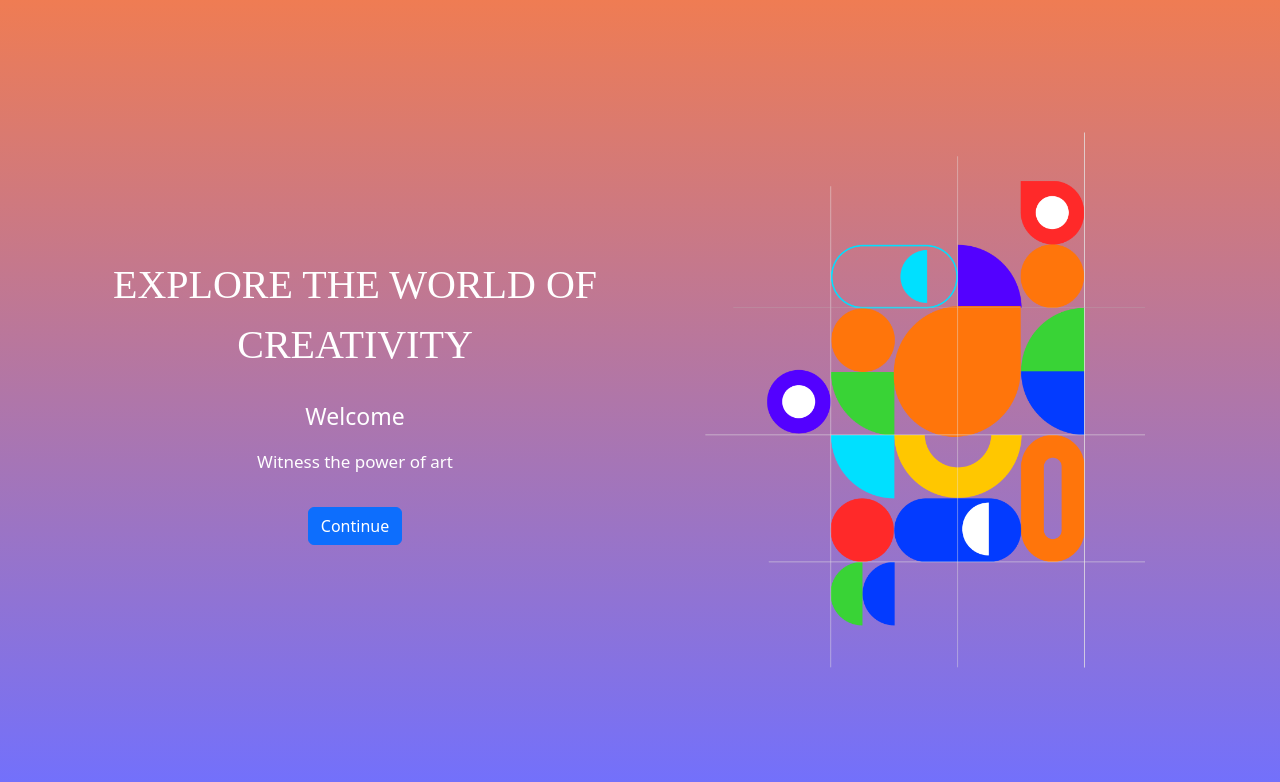
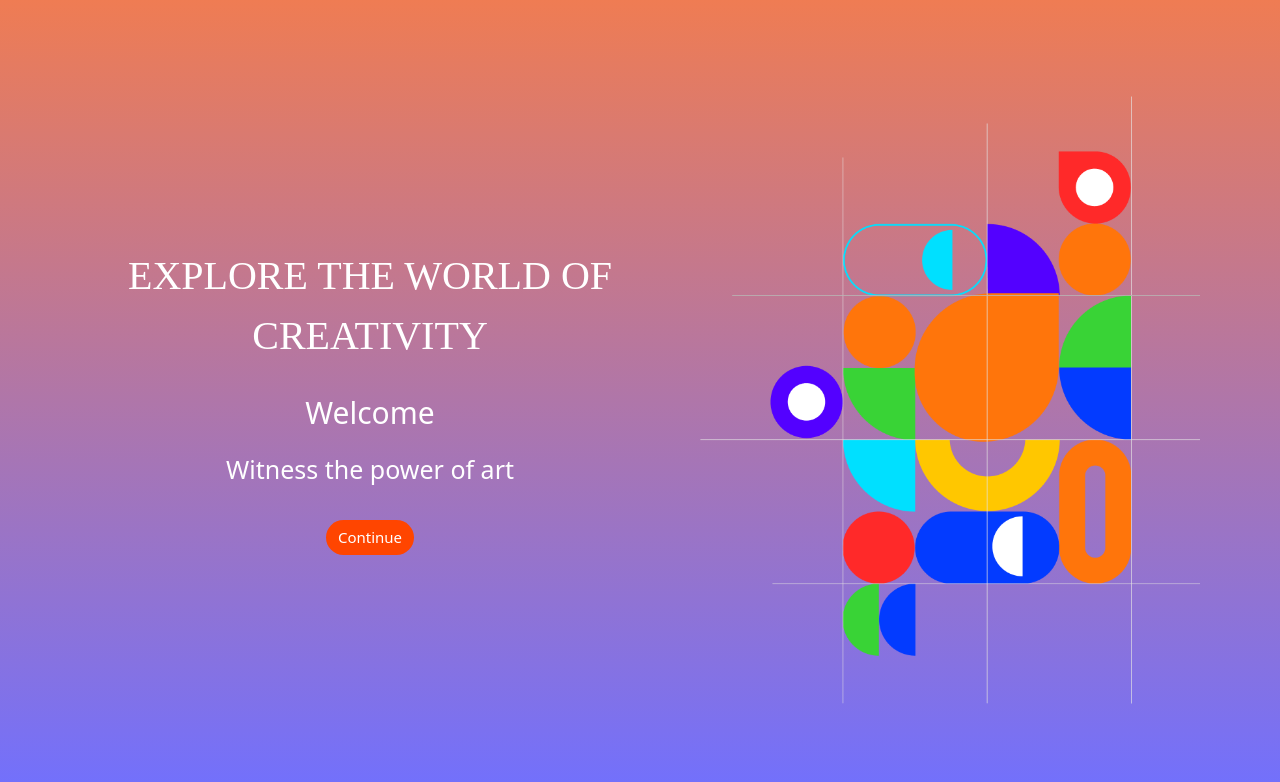
Before and after one commit to Vikasgupta05/ArtStream, a React (Create React App) app: page /SignUp in a window 1280 px wide. Shown: the top 782 px of the page. Built offline with nearby package versions, Linux system fonts and the light colour scheme; a web font is replaced by a local one.

Commit message:
Updated login-feature-page: added new pages

```diff
--- a/src/FrontPage.js
+++ b/src/FrontPage.js
@@ -4,13 +4,8 @@ import "./Frontpage.css";
 
 export default function FrontPage() {
   return (
-    <div className="mainDiv d-flex align-items-center justify-content-center vh-100">
-
-      <div className="container">
-        <div className="row d-flex align-items-center justify-content-center">
-
-          {/* Left Column: Text Content */}
-          <div className="col-12 col-md-6 text-center p-4 order-2 order-md-1">
+      <div className="mainDiv d-flex justify-content-center align-items-center ps-3 ps-md-4 ps-lg-4">
+        <div className="leftDiv">
           <div className="topDiv">EXPLORE THE WORLD OF CREATIVITY</div>
 
           <div className="mt-4">
@@ -21,11 +16,8 @@ export default function FrontPage() {
           <Button className="contBtn mt-3">Continue</Button>
         </div>
 
-          {/* Right Column: Image */}
-          <div className="col-12 col-md-6 d-flex justify-content-center order-1 order-md-2 mb-4 mb-md-0">
-            <img src={pattern} className="img-fluid imageDimension" alt="Pattern" />
-          </div>
-        </div>
+        <div className="rightDiv col-6">
+          <img src={pattern} className="imageDimension img-fluid" alt="Pattern" />
         </div>
       </div>
   );
--- a/src/Frontpage.css
+++ b/src/Frontpage.css
@@ -1,11 +1,21 @@
 .mainDiv {
+  height: 100vh;
     background: linear-gradient(to bottom, rgb(239, 124, 83), rgb(112, 112, 255));
     color: white;
   }
 
 .topDiv {
   font-family: "Inknut Antiqua", serif;
-  font-size: 40px;
+   font-size: 25px;
+}
+
+.leftDiv{
+  width : 50%;
+  padding-left: 4rem;
+}
+
+.rightDiv{
+  padding-right: 2rem;
 }
 
 .para1 {
@@ -17,9 +27,54 @@
 }
 
 .imageDimension {
-  padding: 2rem;
-  max-width: 600px;
-  max-height: 600px;
+  width: 100%;
+  height: auto;
+  max-width: 500px;
+  object-fit: cover;
+}
+
+.contBtn{
+  background-color: orangered;
+  border : none;
+  border-radius: 20px;
+  width: fit-content;
+  font-size: 15px;
+}
+
+.contBtn:hover{
+  background-color: orangered;
+  border : none;
+  color : white;
+  font-size: 15.5px;
+  width:fit-content;
+}
+
+@media (min-width: 768px) and (max-width : 991px) {
+  .topDiv {
+    font-size: 35px;
+  }
+
+  .para1{
+    font-size: 25px;
+  }
+
+  .para2 {
+    font-size: 20px;
+  }
+}
+
+@media (min-width: 992px) {
+  .topDiv {
+    font-size: 40px;
+  }
+
+  .para1{
+    font-size: 30px;
+  }
+
+  .para2 {
+    font-size: 25px;
+  }
 }
 
 @media (min-width: 401px) and (max-width: 600px) {
@@ -28,11 +83,22 @@
     width: 100%;
     background: linear-gradient(to bottom, rgb(234, 108, 63), blue);
     color: white;
+    display: flex;
+    flex-direction: column;
+    justify-content: center;
+    align-items: center;
   }
 
   .leftDiv {
-    padding: 8rem 3rem;
+    width: 100%; /* Full width */
+    padding: 0 2rem; /* Add horizontal padding */
+    text-align: center; /* Center text inside */
+    display: flex;
+    flex-direction: column; /* Arrange child elements vertically */
+    justify-content: center; /* Center vertically */
+    align-items: center;
   }
+
   .imageDimension {
     display: none;
   }
@@ -45,6 +111,7 @@
   .para1 {
     font-size: 25px;
   }
+
   .para2 {
     font-size: 20px;
   }
@@ -70,12 +137,22 @@
   .mainDiv {
     height: 100vh;
     width: 100%;
+    display: flex;
+    flex-direction: column;
+    justify-content: center;
+    align-items: center;
     background: linear-gradient(to bottom, rgb(234, 108, 63), blue);
     color: white;
   }
 
   .leftDiv {
-    padding: 8rem 2rem;
+    width: 100%; /* Full width */
+    padding: 0 1.5rem; /* Add horizontal padding */
+    text-align: center; /* Center text inside */
+    display: flex;
+    flex-direction: column; /* Arrange child elements vertically */
+    justify-content: center; /* Center vertically */
+    align-items: center;
   }
 
   .imageDimension {
```
Also changed, not shown: 1 other file (tests, documents, lock files or other folders). Lines whose indentation alone changed are shown as unchanged.
